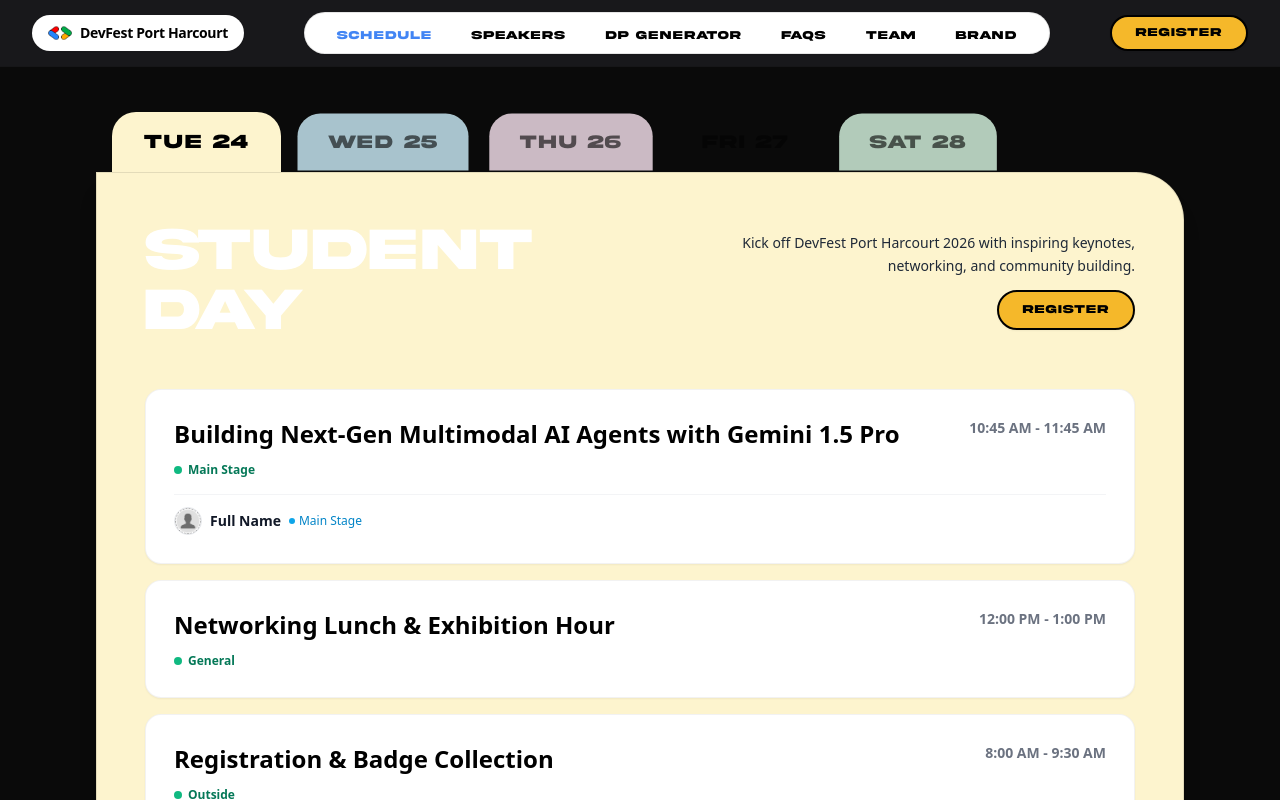
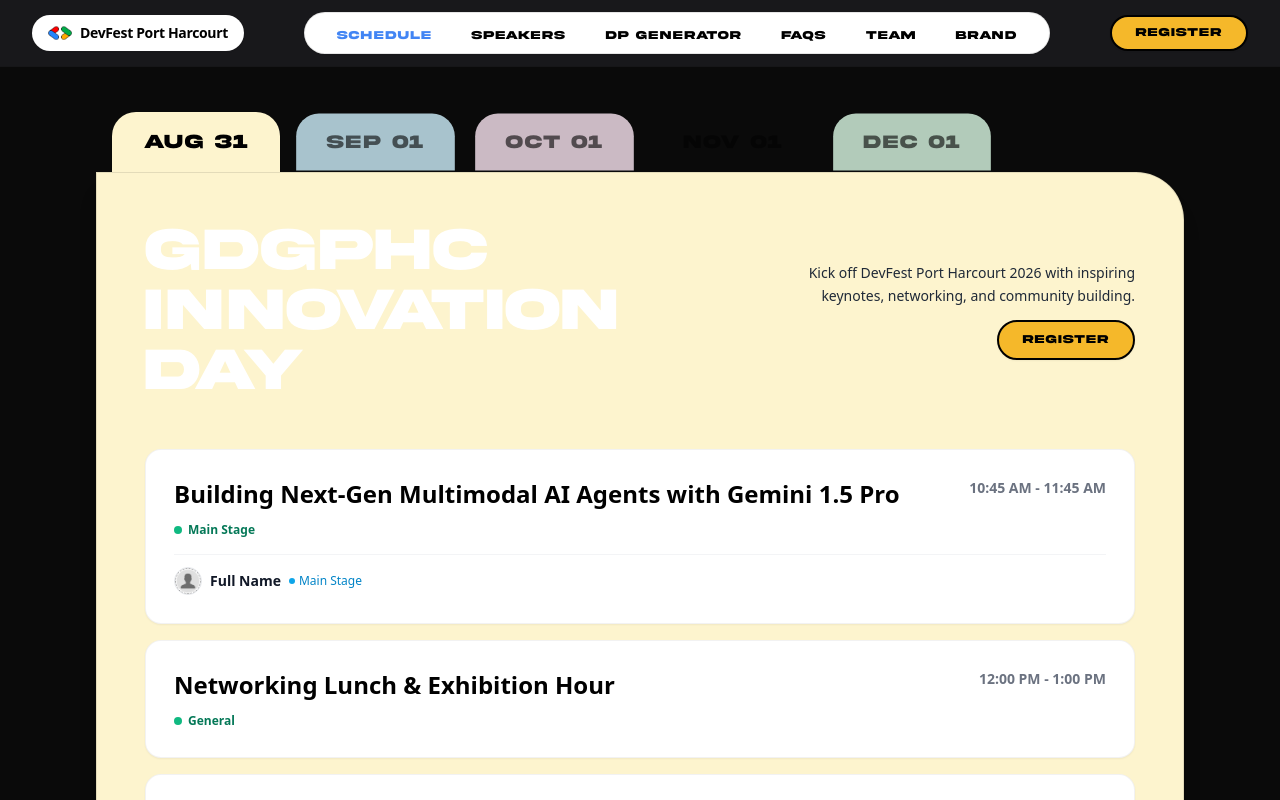
Before and after one commit to Alphadude/gdgportharcourt, a Next.js app: page /schedule in a window 1280 px wide. Shown: the top 800 px of the page. Built offline with nearby package versions, Linux system fonts and the light colour scheme; a web font is replaced by a local one.

Commit message:
feat: update volunteer call-to-action button with external registration link

```diff
--- a/app/team/page.tsx
+++ b/app/team/page.tsx
@@ -43,10 +43,12 @@
               </p>
 
               <a
-                href="#the-team"
+                href="https://forms.gle/YUvPd2tDSPncnUEU8"
+                target="_blank"
+                rel="noopener noreferrer"
                 className="inline-flex items-center px-8 py-3 rounded-full border-2 border-black bg-white text-black font-akira font-black text-xs uppercase tracking-wider hover:bg-gray-100 transition-all hover:scale-105 shadow-sm"
               >
-                SEE ALL
+                REGISTER AS A VOLUNTEER
               </a>
             </div>
           </div>
--- a/components/SpeakersSection.tsx
+++ b/components/SpeakersSection.tsx
@@ -42,8 +42,8 @@
               key={pill.label}
               onClick={() => setActiveDay(pill.value)}
               className={`font-akira font-black text-xs sm:text-sm px-7 sm:px-9 py-3 rounded-full uppercase tracking-wider transition-all duration-200 cursor-pointer ${isActive
-                  ? "bg-[#F5B82A] text-black shadow-md scale-105"
-                  : "bg-transparent text-white border border-white/40 hover:border-white hover:bg-white/5"
+                ? "bg-[#F5B82A] text-black shadow-md scale-105"
+                : "bg-transparent text-white border border-white/40 hover:border-white hover:bg-white/5"
                 }`}
             >
               {pill.label}
--- a/lib/data/sessions.ts
+++ b/lib/data/sessions.ts
@@ -6,19 +6,19 @@
 import { Session } from "@/lib/types";
 
 export const DAY_LABELS: Record<number, string> = {
-  1: "TUE 24",
-  2: "WED 25",
-  3: "THU 26",
-  4: "FRI 27",
-  5: "SAT 28",
+  1: "AUG 31",
+  2: "SEP 01",
+  3: "OCT 01",
+  4: "NOV 01",
+  5: "DEC 01",
 };
 
 export const DAY_TITLES: Record<number, string> = {
-  1: "STUDENT DAY",
-  2: "COMMUNITY DAY",
-  3: "WORKSHOP DAY",
-  4: "HACKATHON DAY",
-  5: "MAIN EVENT",
+  1: "GDGPHC INNOVATION DAY",
+  2: "GDGPHC AI DAY",
+  3: "GDGPHC DEVELOPER DAY",
+  4: "GDGPHC DEVFEST 2026 DAY",
+  5: "GDGPHC CLOSING DAY",
 };
 
 export const DAY_DESCRIPTIONS: Record<number, string> = {
@@ -148,7 +148,7 @@
     title: "Flutter & Dart Masterclass: From Zero to Production App",
     startTime: "10:00 AM",
     endTime: "1:00 PM",
-    day: 3,
+    day: 4,
     track: "Mobile",
     room: "Workshop Room A",
     speakerIds: ["john-kimani"],
@@ -159,7 +159,7 @@
     title: "High Performance Web Apps: Next.js 14 & Server Components",
     startTime: "1:30 PM",
     endTime: "2:30 PM",
-    day: 3,
+    day: 4,
     track: "Web",
     room: "Web Track Room",
     speakerIds: ["sodiq-akinjobi"],
```
